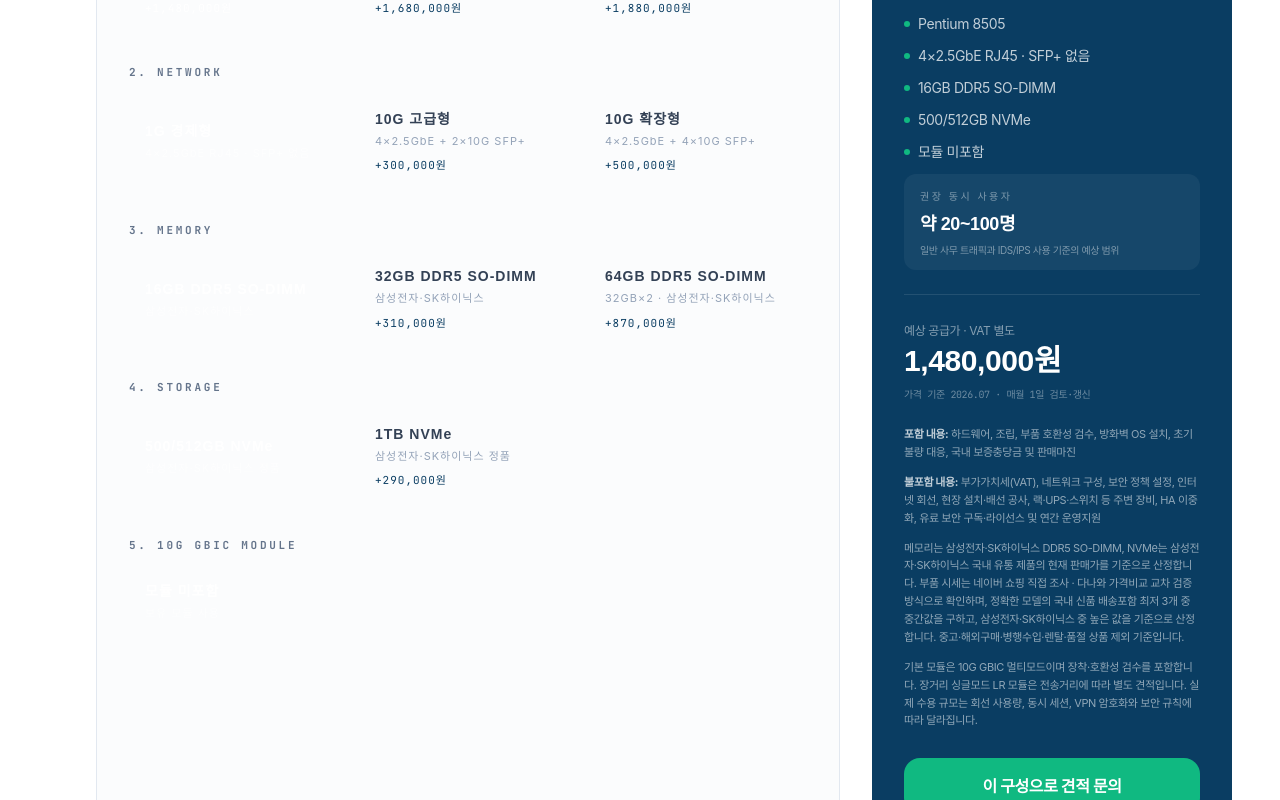
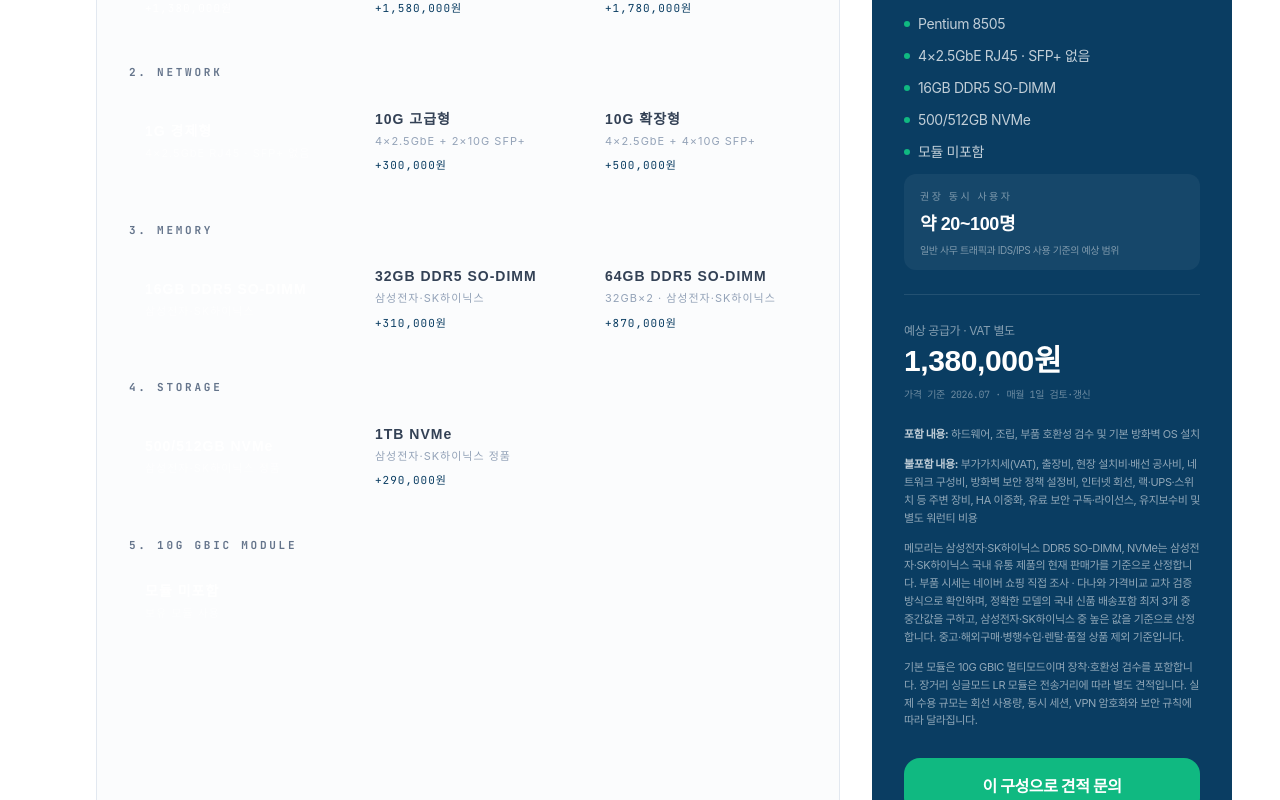
Before and after one commit to yumunix/einstech-landing, a Next.js app: page /einswall in a window 1280 px wide. Shown: the part 3567-4367 px from the top of the page. Built offline with nearby package versions, Linux system fonts and the light colour scheme; a web font is replaced by a local one.

Commit message:
separate EINSWALL product and service pricing

```diff
--- a/app/einswall/PricingConfigurator.jsx
+++ b/app/einswall/PricingConfigurator.jsx
@@ -218,14 +218,13 @@ export default function PricingConfigurator() {
         <div className="mt-6 space-y-3 text-[11px] leading-relaxed text-white/55">
           <p>
             <strong className="text-white/75">포함 내용:</strong>{" "}
-            하드웨어, 조립, 부품 호환성 검수, 방화벽 OS 설치, 초기 불량 대응, 국내
-            보증충당금 및 판매마진
+            하드웨어, 조립, 부품 호환성 검수 및 기본 방화벽 OS 설치
           </p>
           <p>
             <strong className="text-white/75">불포함 내용:</strong>{" "}
-            부가가치세(VAT), 네트워크 구성, 보안 정책 설정, 인터넷 회선, 현장 설치·배선
-            공사, 랙·UPS·스위치 등 주변 장비, HA 이중화, 유료 보안 구독·라이선스 및
-            연간 운영지원
+            부가가치세(VAT), 출장비, 현장 설치비·배선 공사비, 네트워크 구성비, 방화벽
+            보안 정책 설정비, 인터넷 회선, 랙·UPS·스위치 등 주변 장비, HA 이중화,
+            유료 보안 구독·라이선스, 유지보수비 및 별도 워런티 비용
           </p>
           <p>
             메모리는 삼성전자·SK하이닉스 DDR5 SO-DIMM, NVMe는 삼성전자·SK하이닉스
--- a/app/einswall/pricing.js
+++ b/app/einswall/pricing.js
@@ -2,6 +2,8 @@ import market from "./pricing-market.json";
 
 const roundUp10000 = (value) => Math.ceil(value / 10000) * 10000;
 const excludedOnsiteConfigurationFee = 200000;
+const excludedWarrantyReserve = 100000;
+const excludedServiceFees = excludedOnsiteConfigurationFee + excludedWarrantyReserve;
 
 export const pricingPolicy = {
   effectiveMonth: market.effectiveMonth,
@@ -18,13 +20,13 @@ export const pricingPolicy = {
 export const einswallPrices = {
   cpu: {
     "8505": roundUp10000(
-      1037000 + market.memory16 + market.storage512 - excludedOnsiteConfigurationFee,
+      1037000 + market.memory16 + market.storage512 - excludedServiceFees,
     ),
     i5: roundUp10000(
-      1237000 + market.memory16 + market.storage512 - excludedOnsiteConfigurationFee,
+      1237000 + market.memory16 + market.storage512 - excludedServiceFees,
     ),
     i7: roundUp10000(
-      1437000 + market.memory16 + market.storage512 - excludedOnsiteConfigurationFee,
+      1437000 + market.memory16 + market.storage512 - excludedServiceFees,
     ),
   },
   network: {
```
